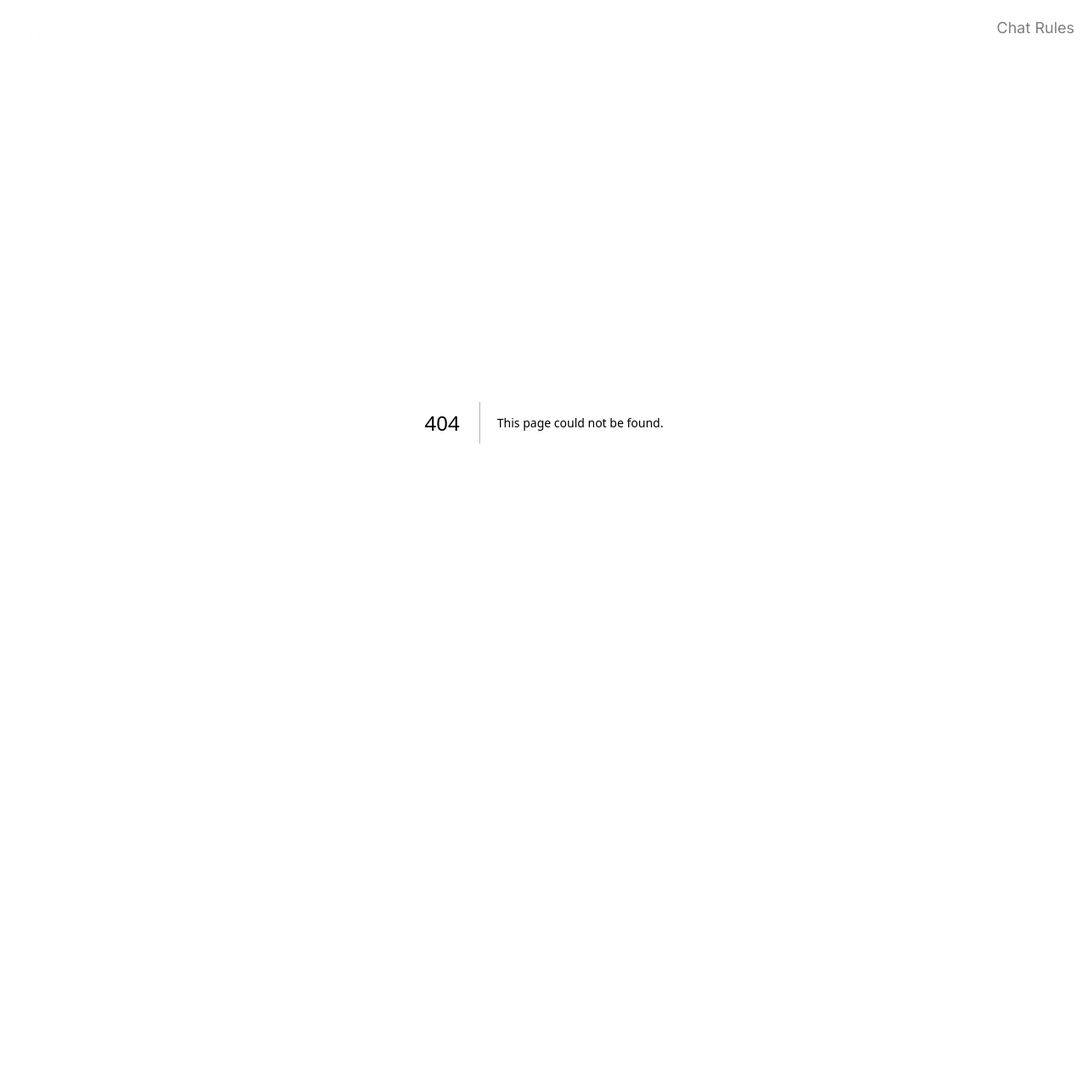
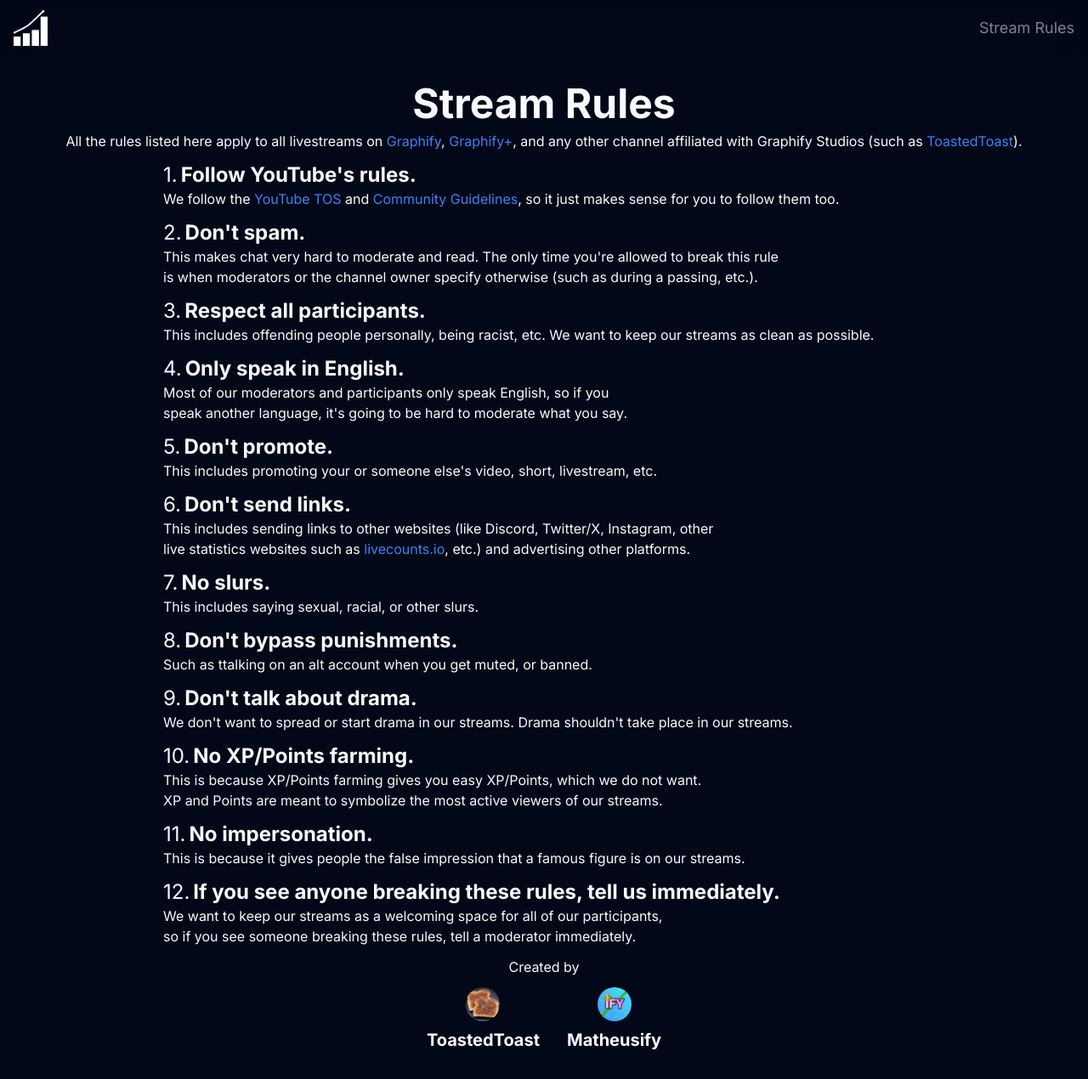
Before and after one commit to GraphifyStudios/website, a Next.js app: page /rules in a window 1280 px wide. Before the commit this address had no page. Shown: the whole page at 85% size. Before the commit the page ends 930 px from the top, so only its background shows below. Built offline with nearby package versions, Linux system fonts and the light colour scheme.

Commit message:
add rules, add links to team members

```diff
--- /dev/null
+++ b/content/rules.tsx
@@ -0,0 +1,99 @@
+import NextLink, { LinkProps } from "next/link";
+import { AnchorHTMLAttributes } from "react";
+import { cn } from "~/lib/utils";
+
+interface Rule {
+  title: string;
+  description: string | JSX.Element;
+}
+
+export const rules: Rule[] = [
+  {
+    title: "Follow YouTube's rules.",
+    description: (
+      <>
+        We follow the{" "}
+        <Link href="https://www.youtube.com/static?template=terms">
+          YouTube TOS
+        </Link>{" "}
+        and{" "}
+        <Link href="https://www.youtube.com/howyoutubeworks/policies/community-guidelines/">
+          Community Guidelines
+        </Link>
+        , so it just makes sense for you to follow them too.
+      </>
+    ),
+  },
+  {
+    title: "Don't spam.",
+    description:
+      "This makes chat very hard to moderate and read. The only time you're allowed to break this rule is when moderators or the channel owner specify otherwise (such as during a passing, etc.).",
+  },
+  {
+    title: "Respect all participants.",
+    description:
+      "This includes offending people personally, being racist, etc. We want to keep our streams as clean as possible.",
+  },
+  {
+    title: "Only speak in English.",
+    description:
+      "Most of our moderators and participants only speak English, so if you speak another language, it's going to be hard to moderate what you say.",
+  },
+  {
+    title: "Don't promote.",
+    description:
+      "This includes promoting your or someone else's video, short, livestream, etc.",
+  },
+  {
+    title: "Don't send links.",
+    description: (
+      <>
+        This includes sending links to other websites (like Discord, Twitter/X,
+        Instagram, other live statistics websites such as{" "}
+        <Link href="https://livecounts.io">livecounts.io</Link>, etc.) and
+        advertising other platforms.
+      </>
+    ),
+  },
+  {
+    title: "No slurs.",
+    description: "This includes saying sexual, racial, or other slurs.",
+  },
+  {
+    title: "Don't bypass punishments.",
+    description:
+      "Such as ttalking on an alt account when you get muted, or banned.",
+  },
+  {
+    title: "Don't talk about drama.",
+    description:
+      "We don't want to spread or start drama in our streams. Drama shouldn't take place in our streams.",
+  },
+  {
+    title: "No XP/Points farming.",
+    description:
+      "This is because XP/Points farming gives you easy XP/Points, which we do not want. XP and Points are meant to symbolize the most active viewers of our streams.",
+  },
+  {
+    title: "No impersonation.",
+    description:
+      "This is because it gives people the false impression that a famous figure is on our streams.",
+  },
+  {
+    title: "If you see anyone breaking these rules, tell us immediately.",
+    description:
+      "We want to keep our streams as a welcoming space for all of our participants, so if you see someone breaking these rules, tell a moderator immediately.",
+  },
+];
+
+function Link(props: AnchorHTMLAttributes<HTMLAnchorElement> & LinkProps) {
+  return (
+    <NextLink
+      {...props}
+      className={cn(
+        "text-primary hover:opacity-50 transition-all",
+        props.className
+      )}
+    />
+  );
+}
--- a/src/app/page.tsx
+++ b/src/app/page.tsx
@@ -48,15 +48,21 @@
       <section className="mt-8 max-w-[1200px] mx-auto">
         <h1 className="text-2xl text-center font-semibold">Meet our team</h1>
         <div className="mt-6 grid grid-cols-1 sm:grid-cols-2 md:grid-cols-3 lg:grid-cols-4 gap-8">
-          <div className="flex flex-col items-center space-y-2">
+          <Link
+            href="https://youtube.com/@ToastedDev"
+            className="flex flex-col items-center space-y-2"
+          >
             <Avatar>
               <AvatarImage alt="ToastedToast" src="/team/toastedtoast.jpg" />
               <AvatarFallback>TT</AvatarFallback>
             </Avatar>
             <h3 className="text-xl font-bold">ToastedToast</h3>
             <p className="text-base text-gray-400">Founder & CEO</p>
-          </div>
-          <div className="flex flex-col items-center space-y-2">
+          </Link>
+          <Link
+            href="https://youtube.com/@RedFireNiceBoi"
+            className="flex flex-col items-center space-y-2"
+          >
             <Avatar>
               <AvatarImage
                 alt="RedFireNiceBoi"
@@ -66,23 +72,29 @@
             </Avatar>
             <h3 className="text-xl font-bold">RedFireNiceBoi</h3>
             <p className="text-base text-gray-400">Stream Host</p>
-          </div>
-          <div className="flex flex-col items-center space-y-2">
+          </Link>
+          <Link
+            href="https://youtube.com/@JipStats"
+            className="flex flex-col items-center space-y-2"
+          >
             <Avatar>
               <AvatarImage alt="JipStats" src="/team/jipstats.jpg" />
               <AvatarFallback>JS</AvatarFallback>
             </Avatar>
             <h3 className="text-xl font-bold">JipStats</h3>
             <p className="text-base text-gray-400">Stream Host & Partner</p>
-          </div>
-          <div className="flex flex-col items-center space-y-2">
+          </Link>
+          <Link
+            href="https://youtube.com/@GNZGUY"
+            className="flex flex-col items-center space-y-2"
+          >
             <Avatar>
               <AvatarImage alt="GNZGUY" src="/team/gnzguy.jpg" />
               <AvatarFallback>GNZ</AvatarFallback>
             </Avatar>
             <h3 className="text-xl font-bold">GNZGUY</h3>
             <p className="text-base text-gray-400">Thumbnail Artist</p>
-          </div>
+          </Link>
         </div>
       </section>
     </>
--- /dev/null
+++ b/src/app/rules/page.tsx
@@ -0,0 +1,80 @@
+/**
+ * DO NOT MODIFY THIS FILE UNLESS ABSOLUTELY NECESSARY.
+ * Everything in this file is generated automatically. If you want to update the contents of this page, update it in content/rules.tsx.
+ */
+
+import Link from "next/link";
+import { Avatar, AvatarFallback, AvatarImage } from "~/components/ui/avatar";
+import { rules } from "../../../content/rules";
+
+export default function Rules() {
+  return (
+    <>
+      <section className="flex flex-col gap-2">
+        <h1 className="text-center text-5xl font-bold">Stream Rules</h1>
+        <p className="text-center [text-wrap:balance]">
+          All the rules listed here apply to all livestreams on{" "}
+          <Link
+            href="https://youtube.com/@GraphifyStatistics"
+            className="text-primary hover:opacity-50 transition-all"
+          >
+            Graphify
+          </Link>
+          ,{" "}
+          <Link
+            href="https://youtube.com/@GraphifyPlus"
+            className="text-primary hover:opacity-50 transition-all"
+          >
+            Graphify+
+          </Link>
+          , and any other channel affiliated with Graphify Studios (such as{" "}
+          <Link
+            href="https://youtube.com/@ToastedDev"
+            className="text-primary hover:opacity-50 transition-all"
+          >
+            ToastedToast
+          </Link>
+          ).
+        </p>
+      </section>
+      <section className="max-w-4xl mt-3 mx-auto">
+        <ol className="list-none flex flex-col gap-3">
+          {rules.map((rule, index) => (
+            <li key={rule.title}>
+              <div className="text-2xl flex items-center gap-1 [text-wrap:balance]">
+                <p>{index + 1}.</p>
+                <b>{rule.title}</b>
+              </div>
+              <p className="[text-wrap:balance]">{rule.description}</p>
+            </li>
+          ))}
+        </ol>
+      </section>
+      <section className="mt-3 max-w-[1200px] mx-auto">
+        <p className="text-center">Created by</p>
+        <div className="mt-3 flex flex-wrap items-center justify-center gap-8">
+          <Link
+            href="https://youtube.com/@ToastedDev"
+            className="flex flex-col items-center space-y-2"
+          >
+            <Avatar>
+              <AvatarImage alt="ToastedToast" src="/team/toastedtoast.jpg" />
+              <AvatarFallback>TT</AvatarFallback>
+            </Avatar>
+            <h3 className="text-xl font-bold">ToastedToast</h3>
+          </Link>
+          <Link
+            href="https://youtube.com/@Matheusify"
+            className="flex flex-col items-center space-y-2"
+          >
+            <Avatar>
+              <AvatarImage alt="Matheusify" src="/matheusify.jpg" />
+              <AvatarFallback>M</AvatarFallback>
+            </Avatar>
+            <h3 className="text-xl font-bold">Matheusify</h3>
+          </Link>
+        </div>
+      </section>
+    </>
+  );
+}
--- a/src/components/navbar.tsx
+++ b/src/components/navbar.tsx
@@ -15,7 +15,7 @@
           href="/rules"
           className="opacity-50 hover:opacity-100 hover:underline transition-all text-lg"
         >
-          Chat Rules
+          Stream Rules
         </Link>
       </div>
     </nav>
```
Also changed, not shown: public/matheusify.jpg (added).
